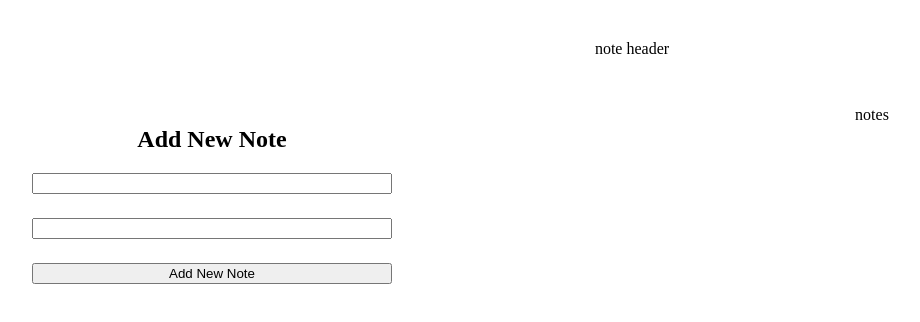
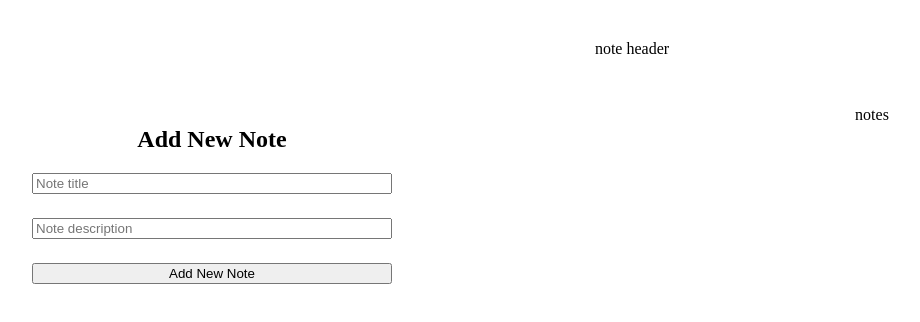
Before and after one commit to Aadeleslami/NoteApp-React, a React (Vite) app in the folder NoteApp-Reactjs/: page / in a window 1280 px wide. Shown: the top 322 px of the page, without its empty margins (8-928 px from the left). Built offline with nearby package versions, Linux system fonts and the light colour scheme; the HTML template or start-up script is replaced by a standard one.

Commit message:
add form in component

```diff
--- a/NoteApp-Reactjs/src/AddNewNote.jsx
+++ b/NoteApp-Reactjs/src/AddNewNote.jsx
@@ -1,14 +1,20 @@
 
 
 function AddNewNote() {
+    const handleSubmit = (e) => {
+        e.preventDefault()
+
+
+    }
   return (
    <div className="add-new-note">
-     <h2>Add New Note</h2>
-     <form className="note-form">
-        <input type="text" className="text-field" />
-        <input type="text" className="text-field" />
-        <button className="btn btn--primary">Add New Note</button>
-     </form>
+ <h2>Add New Note</h2>
+ <form  className="note-form" onSubmit={handleSubmit}>
+    <input type="text" className="text-field" placeholder="Note title " />
+    <input type="text" className="text-field" placeholder="Note description " />
+    <button  type="submit" className="btn btn--primary">Add New Note</button>
+
+ </form>
    </div>
   )
 }
```
